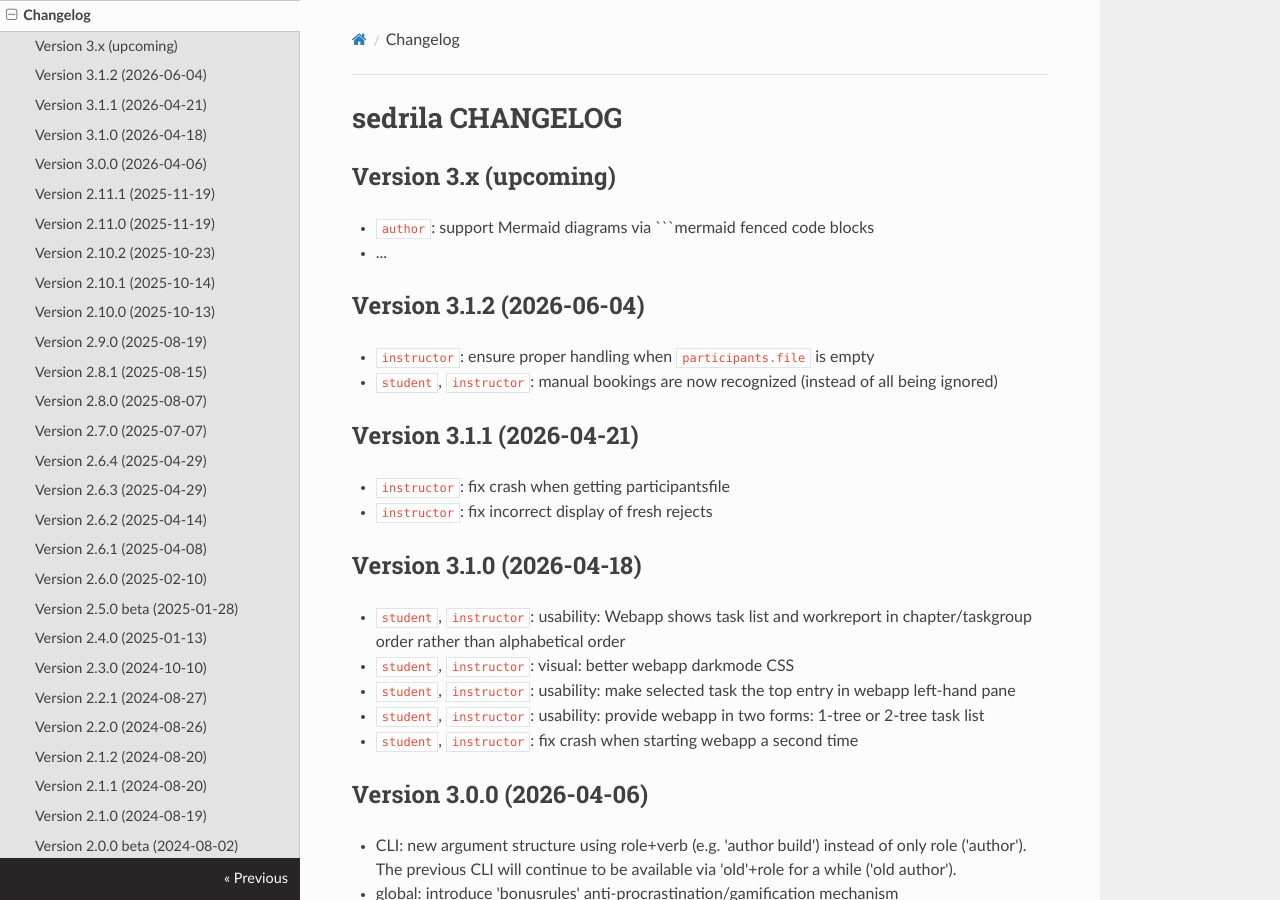
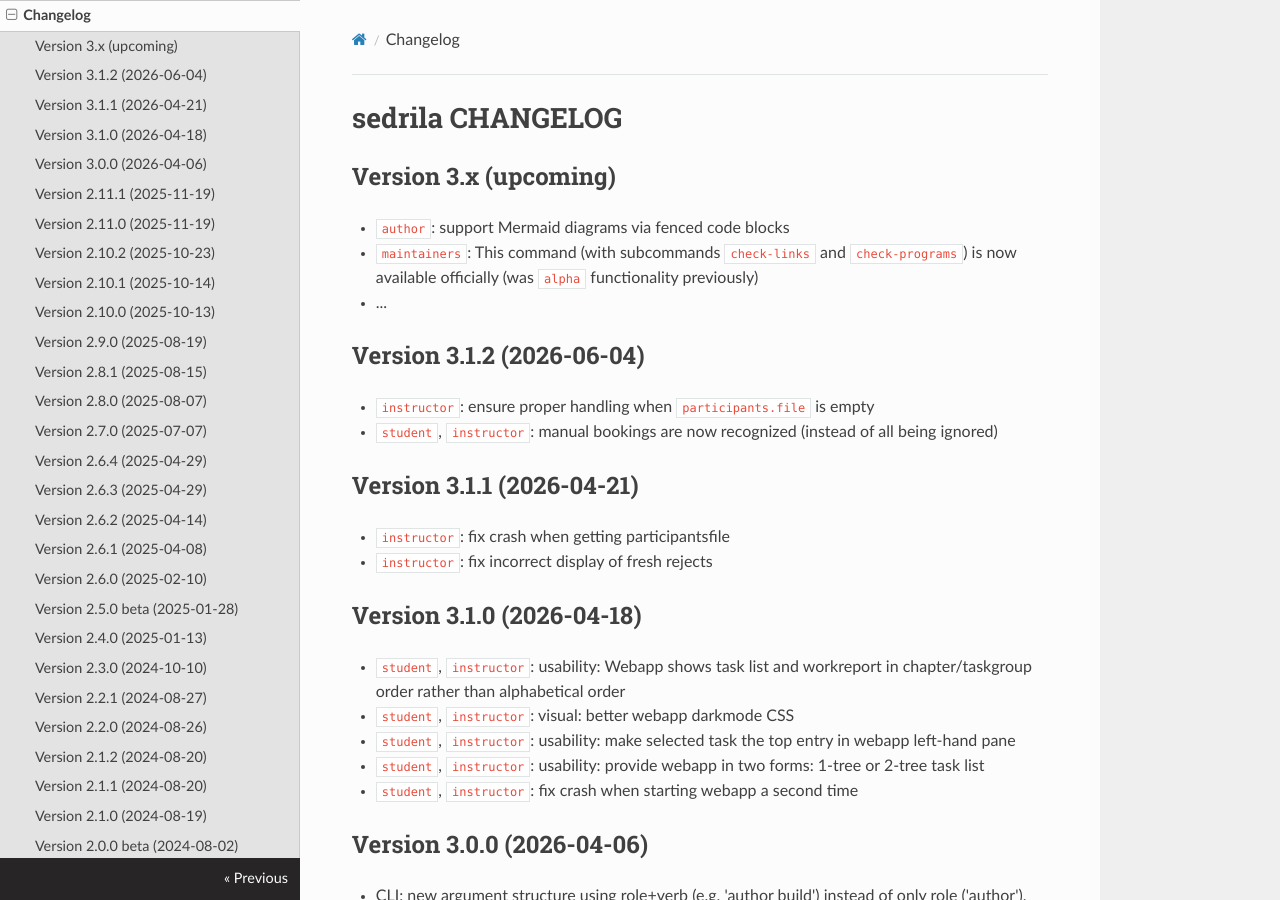
Before and after one commit to fubinf/sedrila, an MkDocs documentation site: the page built from docs/changelog.md, in a window 1280 px wide and 900 px high. Built offline with MkDocs 1.6.1, drawn with Linux system fonts in a browser that asks for light colours; nearby versions of some CDN libraries.

Commit message:
changelog.md: announce maintainers command and subcommands

````diff
--- a/docs/changelog.md
+++ b/docs/changelog.md
@@ -1,7 +1,9 @@
 # sedrila CHANGELOG
 
 ## Version 3.x (upcoming)
-- `author`: support Mermaid diagrams via ```mermaid fenced code blocks
+- `author`: support Mermaid diagrams via fenced code blocks
+- `maintainers`: This command (with subcommands `check-links` and `check-programs`) is now
+  available officially (was `alpha` functionality previously)
 - ...
 
 ## Version 3.1.2 (2026-06-04)
````
